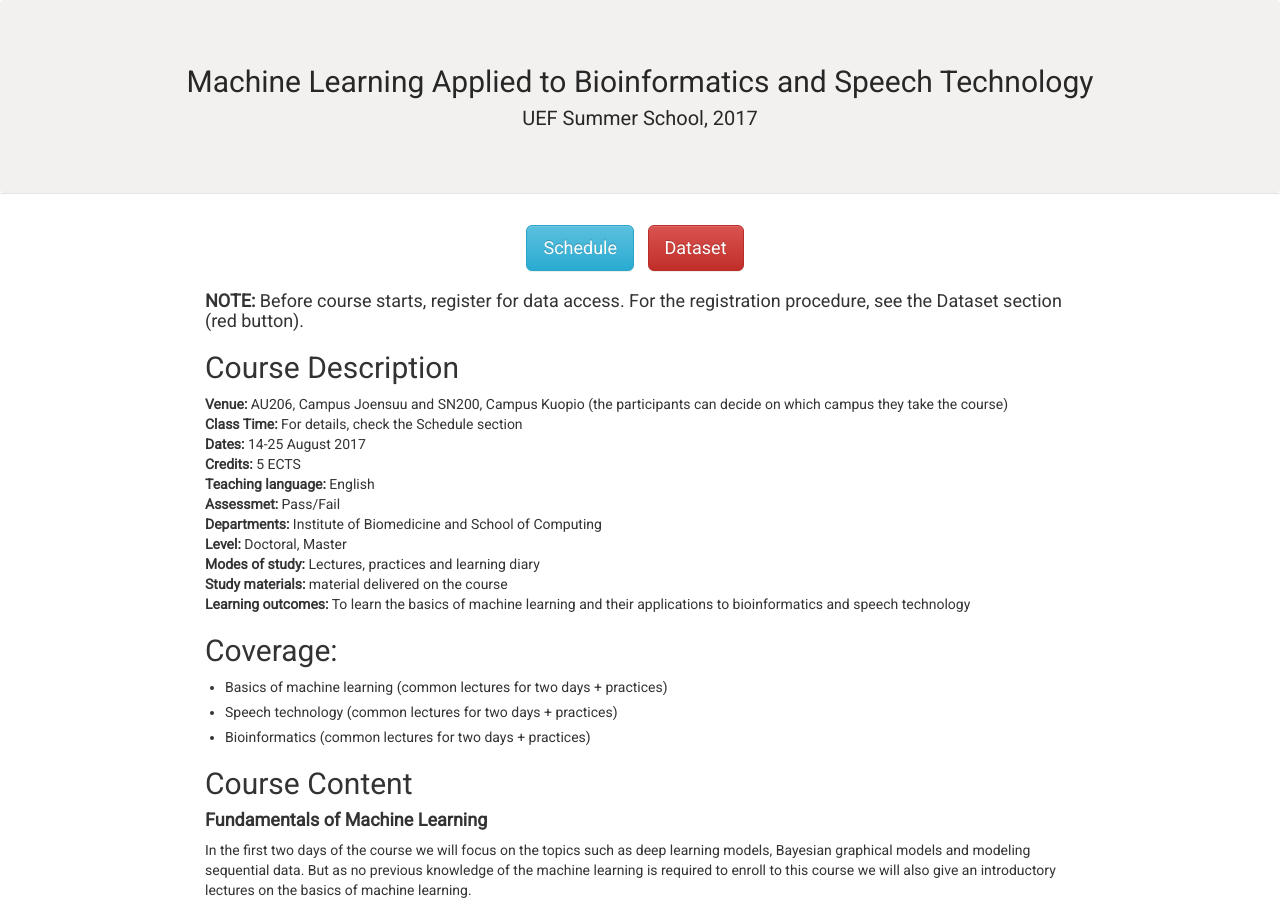
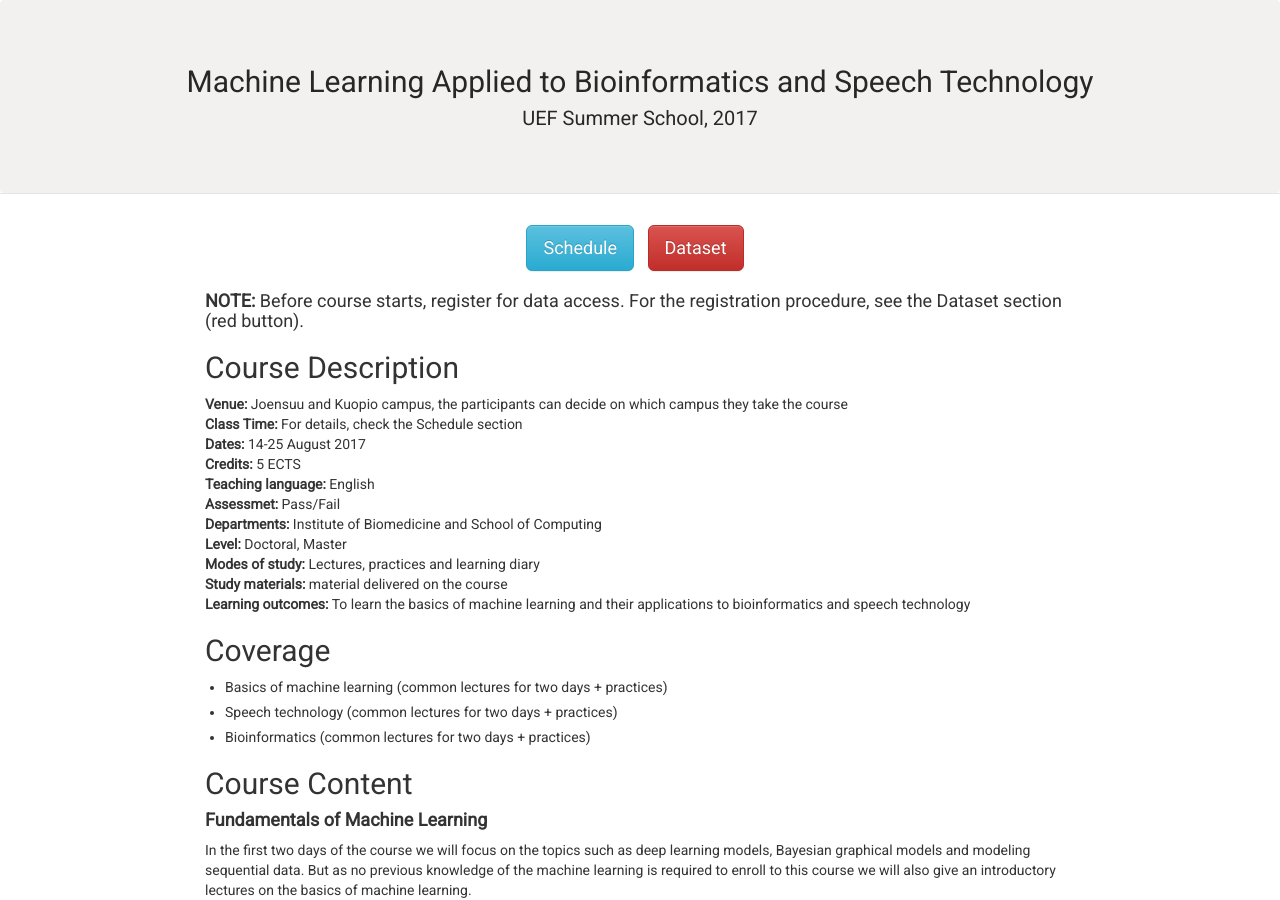
Before and after one commit to abrahamwoubie/Summer_School_RL, a Jekyll site: the page built from index.md, in a window 1280 px wide and 900 px high. Built offline with Jekyll 4.4.1, drawn with Linux system fonts in a browser that asks for light colours; nearby versions of some CDN libraries.

Commit message:
Moved venue information ot schedule

```diff
--- a/index.md
+++ b/index.md
@@ -8,7 +8,7 @@ title: MLABST'17
 #### **NOTE:** Before course starts, register for data access. For the registration procedure, see the Dataset section (red button).
 
 ## Course Description
-**Venue:** AU206, Campus Joensuu and SN200, Campus Kuopio (the participants can decide on which campus they take the course) <br />
+**Venue:** Joensuu and Kuopio campus, the participants can decide on which campus they take the course <br />
 **Class Time:** For details, check the Schedule section <br />
 **Dates:** 14-25 August 2017 <br />
 **Credits:** 5 ECTS <br />
@@ -21,7 +21,7 @@ title: MLABST'17
 **Learning outcomes:** To learn the basics of machine learning and their applications to bioinformatics and speech technology
 
 
-## Coverage:
+## Coverage
 
 * Basics of machine learning (common lectures for two days + practices)
 * Speech technology (common lectures for two days + practices)
```
Also changed, not shown: schedule.md (+2 -0 lines).
